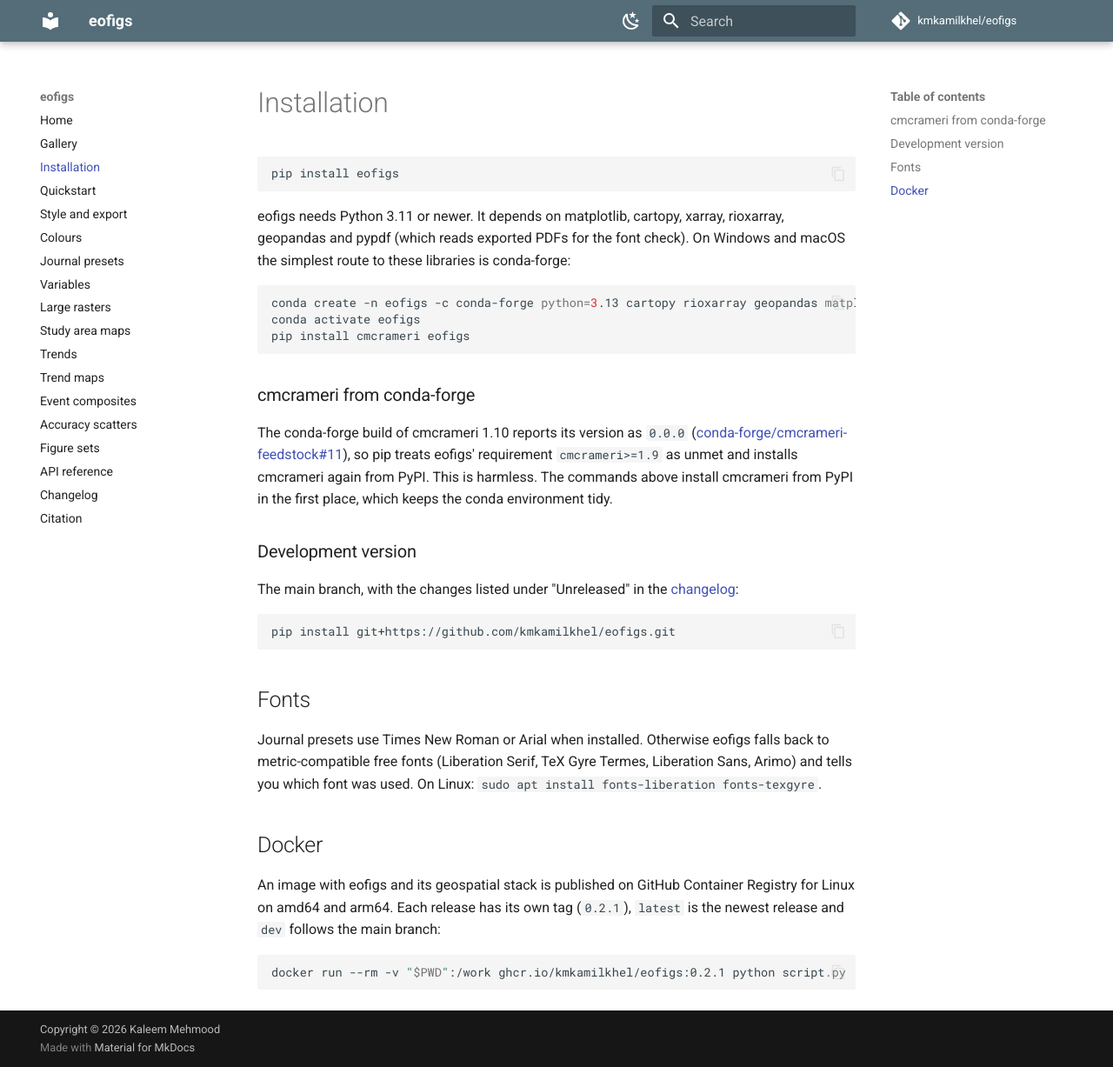
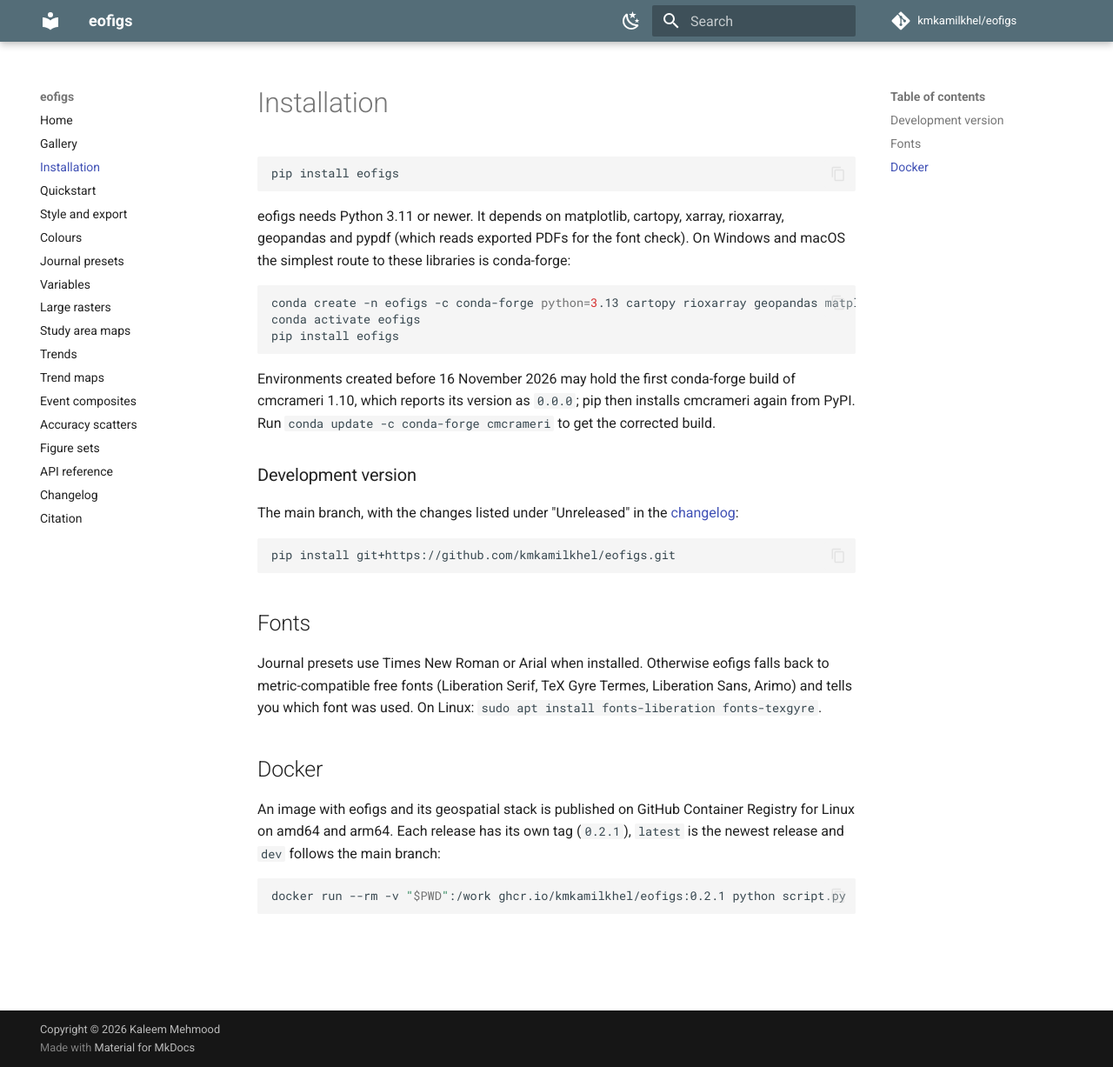
Before and after one commit to kmkamilkhel/eofigs, an MkDocs documentation site: the page built from docs/installation.md, in a window 1280 px wide and 1227 px high. Shown: the whole window at 87% size. Built offline with MkDocs 1.6.1 and Material for MkDocs 9.7.7, drawn with Linux system fonts in a browser that asks for light colours; comment, search, counter and statistics services are not loaded.

Commit message:
Install cmcrameri from conda-forge now that its version metadata is fixed

````diff
--- a/docs/installation.md
+++ b/docs/installation.md
@@ -9,18 +9,14 @@ geopandas and pypdf (which reads exported PDFs for the font check). On Windows a
 simplest route to these libraries is conda-forge:
 
 ```bash
-conda create -n eofigs -c conda-forge python=3.13 cartopy rioxarray geopandas matplotlib-scalebar pypdf
+conda create -n eofigs -c conda-forge python=3.13 cartopy rioxarray geopandas matplotlib-scalebar pypdf cmcrameri
 conda activate eofigs
-pip install cmcrameri eofigs
+pip install eofigs
 ```
 
-### cmcrameri from conda-forge
-
-The conda-forge build of cmcrameri 1.10 reports its version as `0.0.0`
-([conda-forge/cmcrameri-feedstock#11](https://github.com/conda-forge/cmcrameri-feedstock/issues/11)),
-so pip treats eofigs' requirement `cmcrameri>=1.9` as unmet and installs cmcrameri again from
-PyPI. This is harmless. The commands above install cmcrameri from PyPI in the first place, which
-keeps the conda environment tidy.
+Environments created before 16 November 2026 may hold the first conda-forge build of
+cmcrameri 1.10, which reports its version as `0.0.0`; pip then installs cmcrameri again from
+PyPI. Run `conda update -c conda-forge cmcrameri` to get the corrected build.
 
 ### Development version
 
--- a/environment-dev.yml
+++ b/environment-dev.yml
@@ -28,6 +28,4 @@ dependencies:
   - mkdocs-material
   - mkdocstrings-python
   - pip
-  - pip:
-      # conda-forge's cmcrameri 1.10 reports version 0.0.0 (cmcrameri-feedstock#11)
-      - cmcrameri>=1.9
+  - cmcrameri>=1.9
````
Also changed, not shown: CHANGELOG.md (+2 -0 lines).
